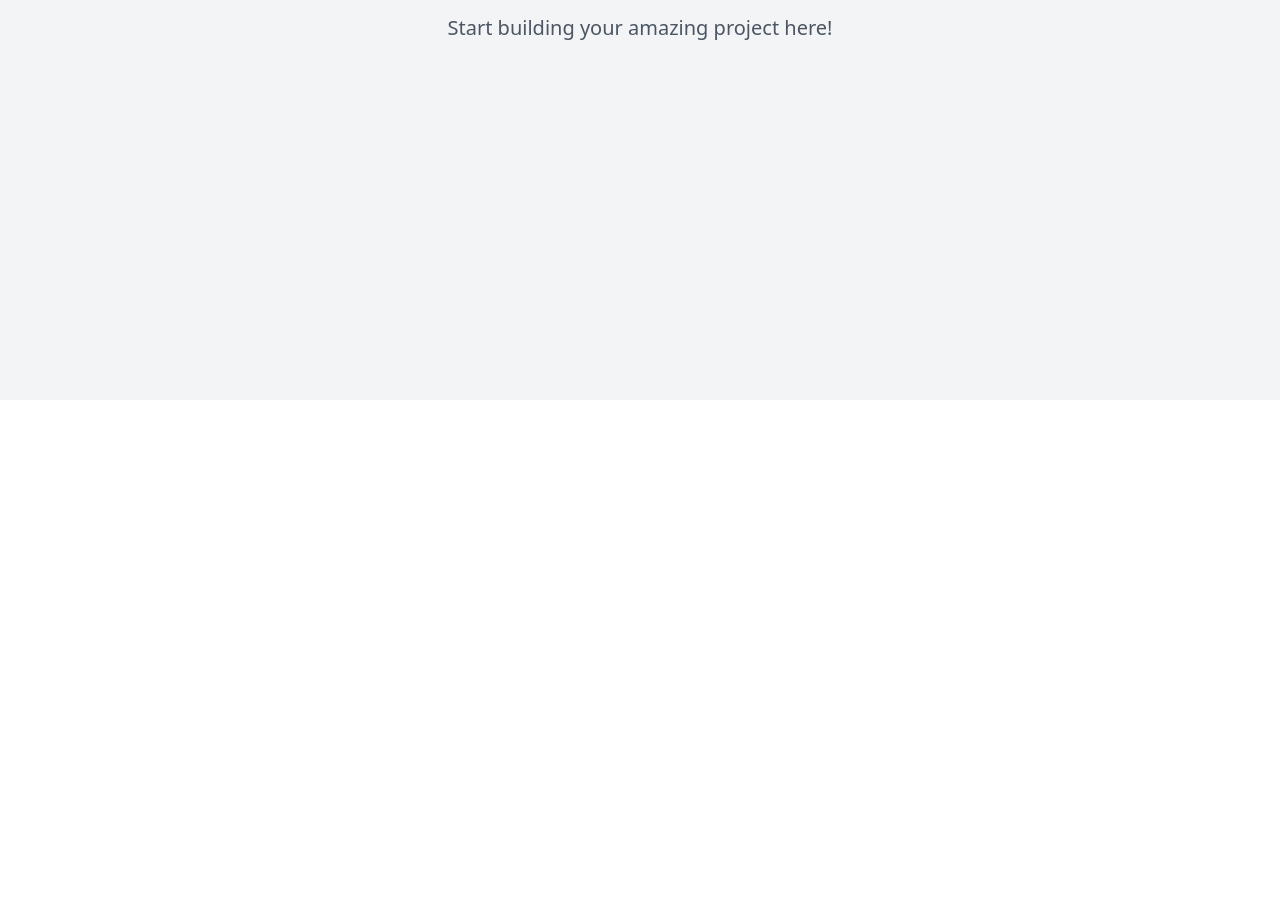
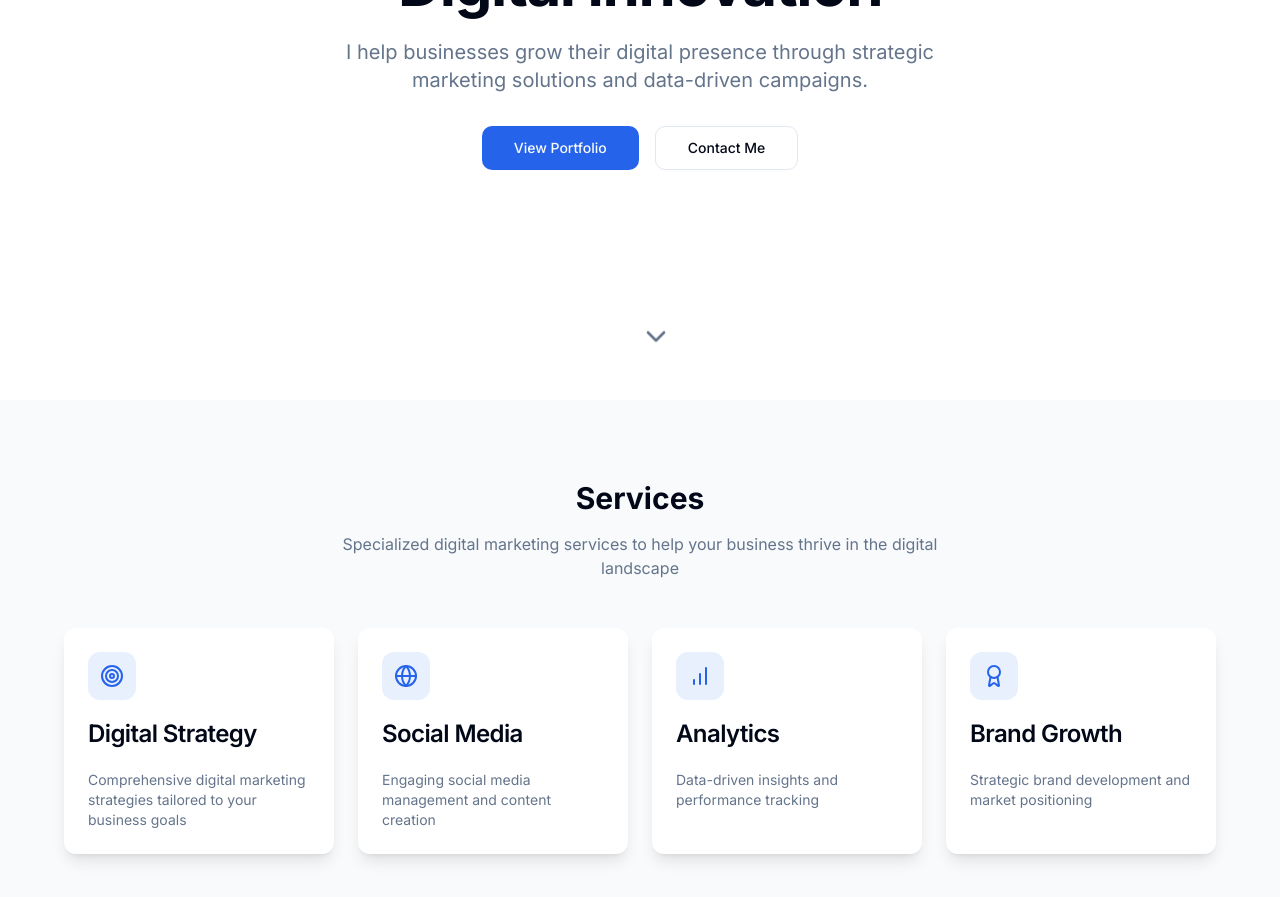
Before and after one commit to ismail-is/Suraj-Portfolio, a React (Vite) app: page / in a window 1280 px wide. Shown: the part 400-1297 px from the top of the page. Before the commit the page ends 800 px from the top, so only its background shows below. Built offline with nearby package versions, Linux system fonts and the light colour scheme.

Commit message:
Add digital marketer portfolio
This commit implements a basic portfolio website for a digital marketer.  The specific implementation details are not included in this commit message.

```diff
--- /dev/null
+++ b/src/components/Contact.tsx
@@ -0,0 +1,36 @@
+
+import { Button } from "@/components/ui/button";
+import { Input } from "@/components/ui/input";
+import { Textarea } from "@/components/ui/textarea";
+
+export const Contact = () => {
+  return (
+    <section className="py-20 px-4">
+      <div className="max-w-4xl mx-auto reveal">
+        <div className="text-center mb-12">
+          <h2 className="text-3xl font-bold mb-4">Get in Touch</h2>
+          <p className="text-muted-foreground max-w-2xl mx-auto">
+            Ready to elevate your digital presence? Let's discuss how I can help your business grow.
+          </p>
+        </div>
+        <form className="space-y-6">
+          <div className="grid grid-cols-1 md:grid-cols-2 gap-6">
+            <div className="space-y-2">
+              <Input placeholder="Name" className="h-12" />
+            </div>
+            <div className="space-y-2">
+              <Input type="email" placeholder="Email" className="h-12" />
+            </div>
+          </div>
+          <div className="space-y-2">
+            <Input placeholder="Subject" className="h-12" />
+          </div>
+          <div className="space-y-2">
+            <Textarea placeholder="Message" className="min-h-[150px]" />
+          </div>
+          <Button size="lg" className="w-full md:w-auto">Send Message</Button>
+        </form>
+      </div>
+    </section>
+  );
+};
--- /dev/null
+++ b/src/components/Hero.tsx
@@ -0,0 +1,37 @@
+
+import { Button } from "@/components/ui/button";
+import { ChevronDown } from "lucide-react";
+
+export const Hero = () => {
+  const scrollToServices = () => {
+    const element = document.getElementById('services');
+    element?.scrollIntoView({ behavior: 'smooth' });
+  };
+
+  return (
+    <section className="min-h-screen flex items-center justify-center relative px-4">
+      <div className="max-w-4xl mx-auto text-center reveal">
+        <span className="text-primary inline-block px-4 py-2 rounded-full bg-primary/10 mb-6">
+          Digital Marketing Expert
+        </span>
+        <h1 className="text-4xl md:text-6xl font-bold mb-6 tracking-tight">
+          Transforming Brands Through Digital Innovation
+        </h1>
+        <p className="text-lg md:text-xl text-muted-foreground mb-8 max-w-2xl mx-auto">
+          I help businesses grow their digital presence through strategic marketing solutions and data-driven campaigns.
+        </p>
+        <div className="flex gap-4 justify-center">
+          <Button size="lg">View Portfolio</Button>
+          <Button variant="outline" size="lg">Contact Me</Button>
+        </div>
+      </div>
+      <button
+        onClick={scrollToServices}
+        className="absolute bottom-10 left-1/2 transform -translate-x-1/2 animate-bounce"
+        aria-label="Scroll to services"
+      >
+        <ChevronDown className="h-8 w-8 text-muted-foreground" />
+      </button>
+    </section>
+  );
+};
--- /dev/null
+++ b/src/components/Services.tsx
@@ -0,0 +1,56 @@
+
+import { Award, BarChart, Globe, Target } from "lucide-react";
+import { Card, CardContent, CardDescription, CardHeader, CardTitle } from "@/components/ui/card";
+
+const services = [
+  {
+    title: "Digital Strategy",
+    description: "Comprehensive digital marketing strategies tailored to your business goals",
+    icon: Target,
+  },
+  {
+    title: "Social Media",
+    description: "Engaging social media management and content creation",
+    icon: Globe,
+  },
+  {
+    title: "Analytics",
+    description: "Data-driven insights and performance tracking",
+    icon: BarChart,
+  },
+  {
+    title: "Brand Growth",
+    description: "Strategic brand development and market positioning",
+    icon: Award,
+  },
+];
+
+export const Services = () => {
+  return (
+    <section id="services" className="py-20 px-4 bg-muted/50">
+      <div className="max-w-6xl mx-auto reveal">
+        <div className="text-center mb-12">
+          <h2 className="text-3xl font-bold mb-4">Services</h2>
+          <p className="text-muted-foreground max-w-2xl mx-auto">
+            Specialized digital marketing services to help your business thrive in the digital landscape
+          </p>
+        </div>
+        <div className="grid grid-cols-1 md:grid-cols-2 lg:grid-cols-4 gap-6">
+          {services.map((service) => (
+            <Card key={service.title} className="border-none shadow-lg hover:shadow-xl transition-shadow duration-300">
+              <CardHeader>
+                <div className="h-12 w-12 rounded-lg bg-primary/10 flex items-center justify-center mb-4">
+                  <service.icon className="h-6 w-6 text-primary" />
+                </div>
+                <CardTitle>{service.title}</CardTitle>
+              </CardHeader>
+              <CardContent>
+                <CardDescription>{service.description}</CardDescription>
+              </CardContent>
+            </Card>
+          ))}
+        </div>
+      </div>
+    </section>
+  );
+};
--- a/src/index.css
+++ b/src/index.css
@@ -1,3 +1,6 @@
+
+@import url('https://fonts.googleapis.com/css2?family=Inter:wght@400;500;600;700&display=swap');
+
 @tailwind base;
 @tailwind components;
 @tailwind utilities;
@@ -6,87 +9,24 @@
   :root {
     --background: 0 0% 100%;
     --foreground: 222.2 84% 4.9%;
-
     --card: 0 0% 100%;
     --card-foreground: 222.2 84% 4.9%;
-
     --popover: 0 0% 100%;
     --popover-foreground: 222.2 84% 4.9%;
-
-    --primary: 222.2 47.4% 11.2%;
+    --primary: 221.2 83.2% 53.3%;
     --primary-foreground: 210 40% 98%;
-
     --secondary: 210 40% 96.1%;
     --secondary-foreground: 222.2 47.4% 11.2%;
-
     --muted: 210 40% 96.1%;
     --muted-foreground: 215.4 16.3% 46.9%;
-
     --accent: 210 40% 96.1%;
     --accent-foreground: 222.2 47.4% 11.2%;
-
     --destructive: 0 84.2% 60.2%;
     --destructive-foreground: 210 40% 98%;
-
     --border: 214.3 31.8% 91.4%;
     --input: 214.3 31.8% 91.4%;
-    --ring: 222.2 84% 4.9%;
-
-    --radius: 0.5rem;
-
-    --sidebar-background: 0 0% 98%;
-
-    --sidebar-foreground: 240 5.3% 26.1%;
-
-    --sidebar-primary: 240 5.9% 10%;
-
-    --sidebar-primary-foreground: 0 0% 98%;
-
-    --sidebar-accent: 240 4.8% 95.9%;
-
-    --sidebar-accent-foreground: 240 5.9% 10%;
-
-    --sidebar-border: 220 13% 91%;
-
-    --sidebar-ring: 217.2 91.2% 59.8%;
-  }
-
-  .dark {
-    --background: 222.2 84% 4.9%;
-    --foreground: 210 40% 98%;
-
-    --card: 222.2 84% 4.9%;
-    --card-foreground: 210 40% 98%;
-
-    --popover: 222.2 84% 4.9%;
-    --popover-foreground: 210 40% 98%;
-
-    --primary: 210 40% 98%;
-    --primary-foreground: 222.2 47.4% 11.2%;
-
-    --secondary: 217.2 32.6% 17.5%;
-    --secondary-foreground: 210 40% 98%;
-
-    --muted: 217.2 32.6% 17.5%;
-    --muted-foreground: 215 20.2% 65.1%;
-
-    --accent: 217.2 32.6% 17.5%;
-    --accent-foreground: 210 40% 98%;
-
-    --destructive: 0 62.8% 30.6%;
-    --destructive-foreground: 210 40% 98%;
-
-    --border: 217.2 32.6% 17.5%;
-    --input: 217.2 32.6% 17.5%;
-    --ring: 212.7 26.8% 83.9%;
-    --sidebar-background: 240 5.9% 10%;
-    --sidebar-foreground: 240 4.8% 95.9%;
-    --sidebar-primary: 224.3 76.3% 48%;
-    --sidebar-primary-foreground: 0 0% 100%;
-    --sidebar-accent: 240 3.7% 15.9%;
-    --sidebar-accent-foreground: 240 4.8% 95.9%;
-    --sidebar-border: 240 3.7% 15.9%;
-    --sidebar-ring: 217.2 91.2% 59.8%;
+    --ring: 221.2 83.2% 53.3%;
+    --radius: 0.75rem;
   }
 }
 
@@ -94,8 +34,18 @@
   * {
     @apply border-border;
   }
-
   body {
-    @apply bg-background text-foreground;
+    @apply bg-background text-foreground font-inter antialiased;
   }
 }
+
+.reveal {
+  opacity: 0;
+  transform: translateY(20px);
+  transition: all 0.6s ease-out;
+}
+
+.reveal.active {
+  opacity: 1;
+  transform: translateY(0);
+}
--- a/src/pages/Index.tsx
+++ b/src/pages/Index.tsx
@@ -1,13 +1,36 @@
-// Update this page (the content is just a fallback if you fail to update the page)
+
+import { useEffect } from "react";
+import { Hero } from "@/components/Hero";
+import { Services } from "@/components/Services";
+import { Contact } from "@/components/Contact";
 
 const Index = () => {
+  useEffect(() => {
+    const handleScroll = () => {
+      const reveals = document.querySelectorAll(".reveal");
+      reveals.forEach((reveal) => {
+        const windowHeight = window.innerHeight;
+        const elementTop = reveal.getBoundingClientRect().top;
+        const elementVisible = 150;
+
+        if (elementTop < windowHeight - elementVisible) {
+          reveal.classList.add("active");
+        }
+      });
+    };
+
+    window.addEventListener("scroll", handleScroll);
+    handleScroll(); // Initial check
+
+    return () => window.removeEventListener("scroll", handleScroll);
+  }, []);
+
   return (
-    <div className="min-h-screen flex items-center justify-center bg-gray-100">
-      <div className="text-center">
-        <h1 className="text-4xl font-bold mb-4">Welcome to Your Blank App</h1>
-        <p className="text-xl text-gray-600">Start building your amazing project here!</p>
-      </div>
-    </div>
+    <main className="overflow-hidden">
+      <Hero />
+      <Services />
+      <Contact />
+    </main>
   );
 };
 
--- a/tailwind.config.ts
+++ b/tailwind.config.ts
@@ -1,3 +1,4 @@
+
 import type { Config } from "tailwindcss";
 
 export default {
@@ -12,85 +13,70 @@ export default {
   theme: {
     container: {
       center: true,
-			padding: '2rem',
+      padding: "2rem",
       screens: {
-				'2xl': '1400px'
-			}
+        "2xl": "1400px",
+      },
     },
     extend: {
+      fontFamily: {
+        inter: ["Inter", "sans-serif"],
+      },
       colors: {
-				border: 'hsl(var(--border))',
-				input: 'hsl(var(--input))',
-				ring: 'hsl(var(--ring))',
-				background: 'hsl(var(--background))',
-				foreground: 'hsl(var(--foreground))',
+        border: "hsl(var(--border))",
+        input: "hsl(var(--input))",
+        ring: "hsl(var(--ring))",
+        background: "hsl(var(--background))",
+        foreground: "hsl(var(--foreground))",
         primary: {
-					DEFAULT: 'hsl(var(--primary))',
-					foreground: 'hsl(var(--primary-foreground))'
+          DEFAULT: "hsl(var(--primary))",
+          foreground: "hsl(var(--primary-foreground))",
         },
         secondary: {
-					DEFAULT: 'hsl(var(--secondary))',
-					foreground: 'hsl(var(--secondary-foreground))'
+          DEFAULT: "hsl(var(--secondary))",
+          foreground: "hsl(var(--secondary-foreground))",
         },
         destructive: {
-					DEFAULT: 'hsl(var(--destructive))',
-					foreground: 'hsl(var(--destructive-foreground))'
+          DEFAULT: "hsl(var(--destructive))",
+          foreground: "hsl(var(--destructive-foreground))",
         },
         muted: {
-					DEFAULT: 'hsl(var(--muted))',
-					foreground: 'hsl(var(--muted-foreground))'
+          DEFAULT: "hsl(var(--muted))",
+          foreground: "hsl(var(--muted-foreground))",
         },
         accent: {
-					DEFAULT: 'hsl(var(--accent))',
-					foreground: 'hsl(var(--accent-foreground))'
+          DEFAULT: "hsl(var(--accent))",
+          foreground: "hsl(var(--accent-foreground))",
         },
         popover: {
-					DEFAULT: 'hsl(var(--popover))',
-					foreground: 'hsl(var(--popover-foreground))'
+          DEFAULT: "hsl(var(--popover))",
+          foreground: "hsl(var(--popover-foreground))",
         },
         card: {
-					DEFAULT: 'hsl(var(--card))',
-					foreground: 'hsl(var(--card-foreground))'
+          DEFAULT: "hsl(var(--card))",
+          foreground: "hsl(var(--card-foreground))",
         },
-				sidebar: {
-					DEFAULT: 'hsl(var(--sidebar-background))',
-					foreground: 'hsl(var(--sidebar-foreground))',
-					primary: 'hsl(var(--sidebar-primary))',
-					'primary-foreground': 'hsl(var(--sidebar-primary-foreground))',
-					accent: 'hsl(var(--sidebar-accent))',
-					'accent-foreground': 'hsl(var(--sidebar-accent-foreground))',
-					border: 'hsl(var(--sidebar-border))',
-					ring: 'hsl(var(--sidebar-ring))'
-				}
       },
       borderRadius: {
-				lg: 'var(--radius)',
-				md: 'calc(var(--radius) - 2px)',
-				sm: 'calc(var(--radius) - 4px)'
+        lg: "var(--radius)",
+        md: "calc(var(--radius) - 2px)",
+        sm: "calc(var(--radius) - 4px)",
       },
       keyframes: {
-				'accordion-down': {
-					from: {
-						height: '0'
+        "accordion-down": {
+          from: { height: "0" },
+          to: { height: "var(--radix-accordion-content-height)" },
         },
-					to: {
-						height: 'var(--radix-accordion-content-height)'
-					}
+        "accordion-up": {
+          from: { height: "var(--radix-accordion-content-height)" },
+          to: { height: "0" },
         },
-				'accordion-up': {
-					from: {
-						height: 'var(--radix-accordion-content-height)'
-					},
-					to: {
-						height: '0'
-					}
-				}
       },
       animation: {
-				'accordion-down': 'accordion-down 0.2s ease-out',
-				'accordion-up': 'accordion-up 0.2s ease-out'
-			}
-		}
+        "accordion-down": "accordion-down 0.2s ease-out",
+        "accordion-up": "accordion-up 0.2s ease-out",
+      },
+    },
   },
   plugins: [require("tailwindcss-animate")],
 } satisfies Config;
```
Lines whose indentation alone changed are shown as unchanged.
